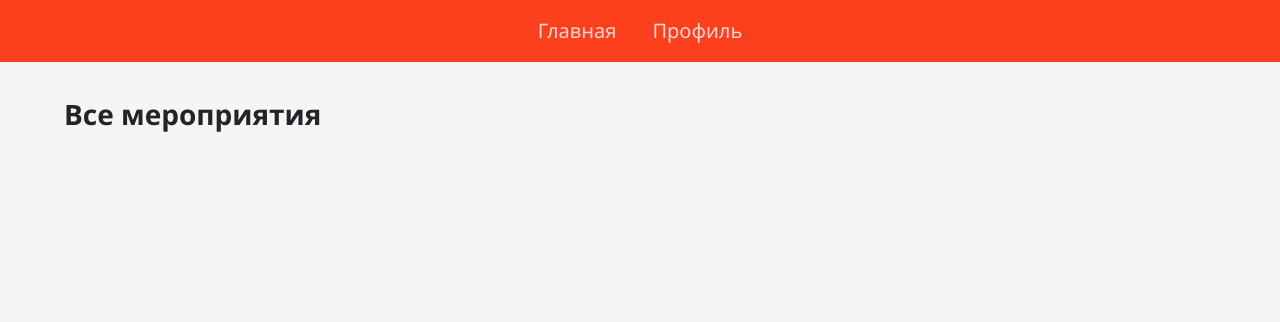
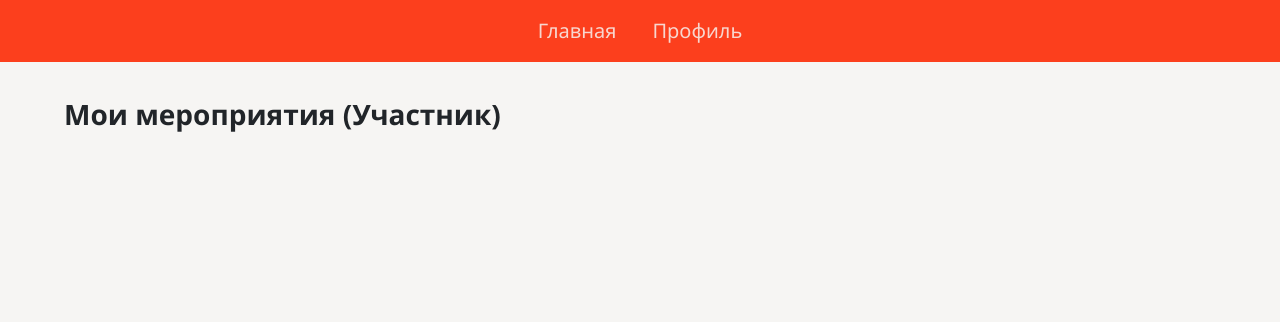
Before and after one commit to hsse-distributed-events-team/distributed-events, a Django app: page /user_profile/participant_event_list in a window 1280 px wide. Shown: the top 322 px of the page. Run offline with Django 4.2, Linux system fonts and the light colour scheme; a user stored in the database is signed in; data comes from the database, SQL or seed files in the repository.

Commit message:
fix front users event list and fix page's names

```diff
--- a/distributedEvents/templates/event_handler/all_events.html
+++ b/distributedEvents/templates/event_handler/all_events.html
@@ -6,12 +6,12 @@
     <link rel="stylesheet" href="https://cdn.jsdelivr.net/npm/bootstrap@5.1.3/dist/css/bootstrap.min.css"
           integrity="sha384-1BmE4kWBq78iYhFldvKuhfTAU6auU8tT94WrHftjDbrCEXSU1oBoqyl2QvZ6jIW3" crossorigin="anonymous">
     <link rel="stylesheet" href="{% static 'css/event_handler/all_events.css' %}">
-    <title>Все мероприятия</title>
+    <title>{{ page_name }}</title>
 </head>
 <body>
 {% include "layouts/navigation_bar.html" %}
 <div class="lots_of_events">
-    <h1 class="handler">Все мероприятия</h1>
+    <h1 class="handler">{{ page_name }}</h1>
     {% for event, stage, status in event_list %}
     <div class="event_card-wrapper">
         <div class="event_card">
--- a/event_handler/views.py
+++ b/event_handler/views.py
@@ -29,7 +29,7 @@ def create_event(request):
     :type request: :class: 'django.http.HttpRequest'
     :return: html страница
     """
-    context = {'page-name': "Создать мероприятие"}
+    context = {'page_name': "Создать мероприятие"}
 
     if request.method == 'POST':
         form = EventForm(request.POST)
@@ -75,7 +75,7 @@ def all_events(request):
     # if not event_list:
     #     return error404(request)
 
-    context = {'page-name': 'Все мероприятия',
+    context = {'page_name': 'Все мероприятия',
                'event_list': event_list,
                'navigation_buttons': [
                    {
@@ -111,16 +111,16 @@ def participant_event_list(request):
     # if not event_list:
     #     return error404(request)
 
-    context = {'page-name': 'Мои мероприятия(участник)',
+    context = {'page_name': 'Мои мероприятия (Участник)',
                'event_list': event_list,
                'navigation_buttons': [
                    {
                        'name': "Главная",
-                       'href': "../.."
+                       'href': "/"
                    },
                    {
                        'name': "Профиль",
-                       'href': "../user_profile"
+                       'href': "/user_profile"
                    }
                ]
                }
@@ -143,10 +143,21 @@ def staff_event_list(request):
     # if not event_list:
     #     return error404(request)
 
-    context = {'page-name': 'Мои мероприятия(Модератор)',
+    context = {'page_name': 'Мои мероприятия (Модератор)',
                'event_list': event_list,
                'navigation_buttons': [
-                   {}
+                   {
+                       'name': "Главная",
+                       'href': "/"
+                   },
+                   {
+                       'name': "Создать мероприятие",
+                       'href': "/create_event/"
+                   },
+                   {
+                       'name': "Профиль",
+                       'href': "/user_profile"
+                   }
                ]
                }
 
@@ -165,7 +176,7 @@ def current_event(request, event_id):
     """
     try:
         event = get_event_by_id(event_id)
-        context = {'page-name': f'{event.name}', 'navigation_buttons': [
+        context = {'page_name': f'{event.name}', 'navigation_buttons': [
             {
                 'name': "Главная",
                 'href': ".."
@@ -183,7 +194,7 @@ def current_event(request, event_id):
         event = get_event_by_id(event_id)
         context['event_id'] = event_id
         context['name'] = event.name
-        context['page-name'] = context['name']
+        context['page_name'] = context['name']
         context['description'] = event.description
         context['stages'] = [get_stages_by_event(context["event_id"])]
         return render(request, 'event_handler/event.html', context)
```
